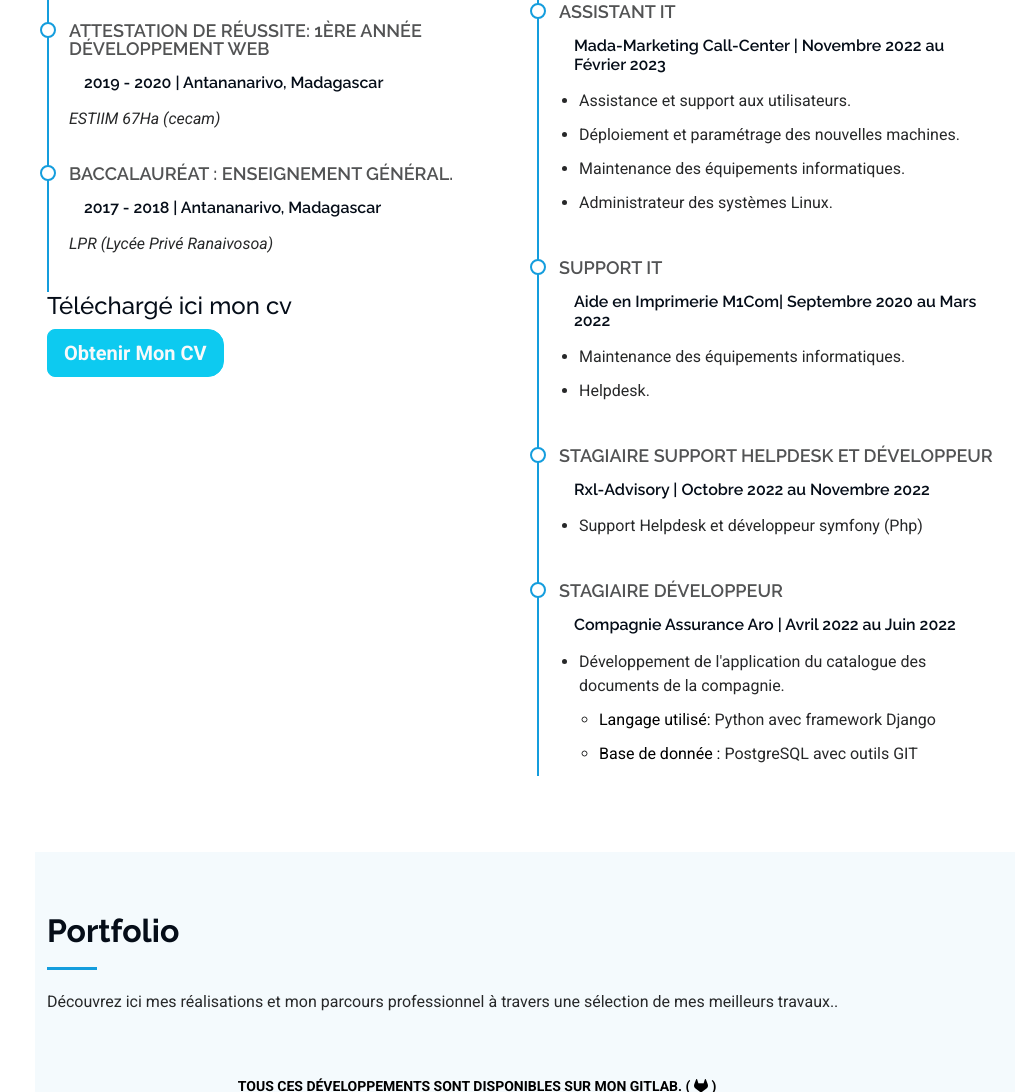
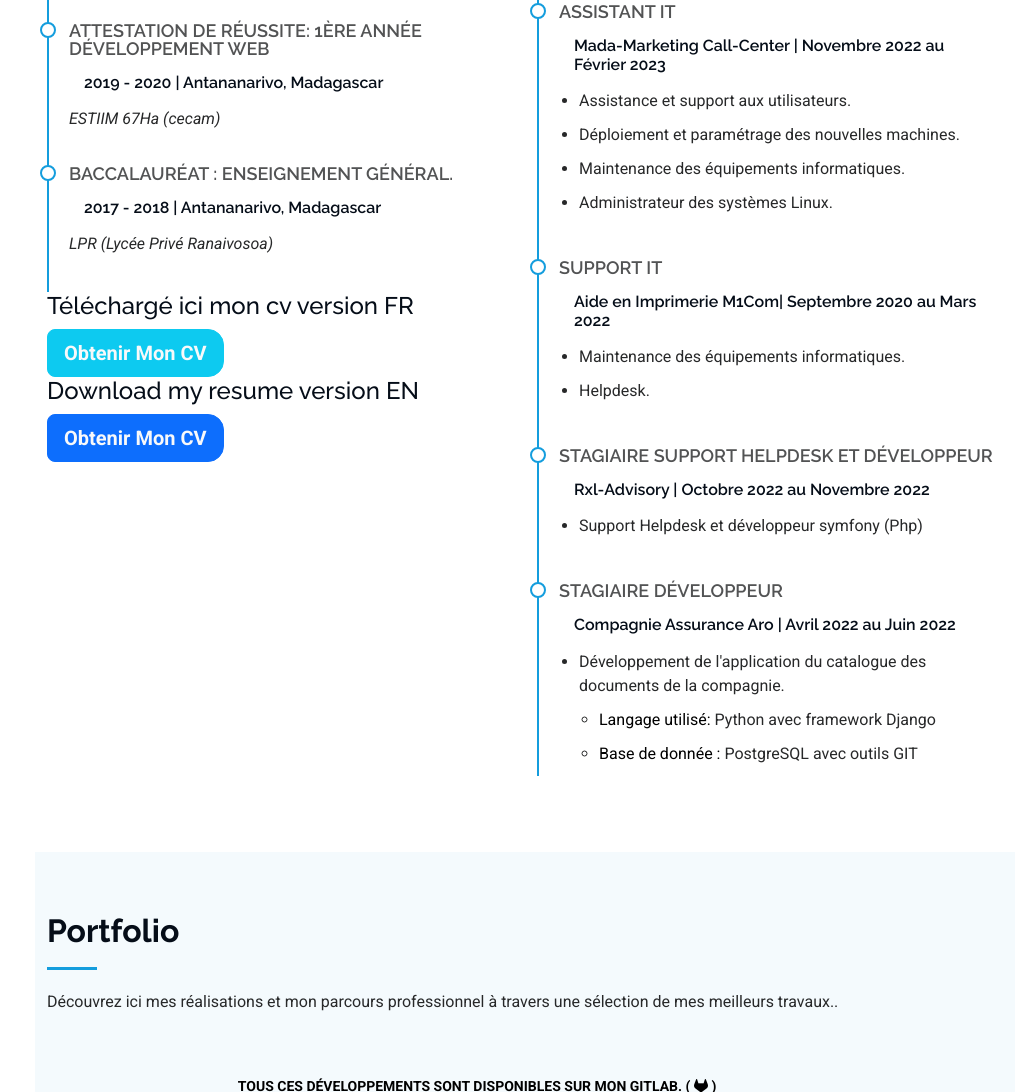
Before and after one commit to Yvessie/post, a plain HTML site: page resume/index.html in a window 1280 px wide. Shown: the part 3832-4924 px from the top of the page, without its empty margins (265-1280 px from the left). Drawn offline with nearby package versions, Linux system fonts and the light colour scheme.

Commit message:
Update index.html

```diff
--- a/resume/index.html
+++ b/resume/index.html
@@ -350,8 +350,13 @@
             </div>
 
             <div class="">
-              <h4>Téléchargé ici mon cv</h4>
+              <h4>Téléchargé ici mon cv version FR</h4>
               <a class="btn btn-lg btn-info rounded-end-4 text-light fw-bold" href="HARRY YVES RAKOTONIAINA.pdf">Obtenir Mon CV</a>
+            </div>
+
+            <div class="">
+              <h4>Download my resume version EN</h4>
+              <a class="btn btn-lg btn-primary rounded-end-4 text-light fw-bold" href="HARRY YVES RAKOTONIAINA EN.pdf">Obtenir Mon CV</a>
             </div>
 
           </div>
```
